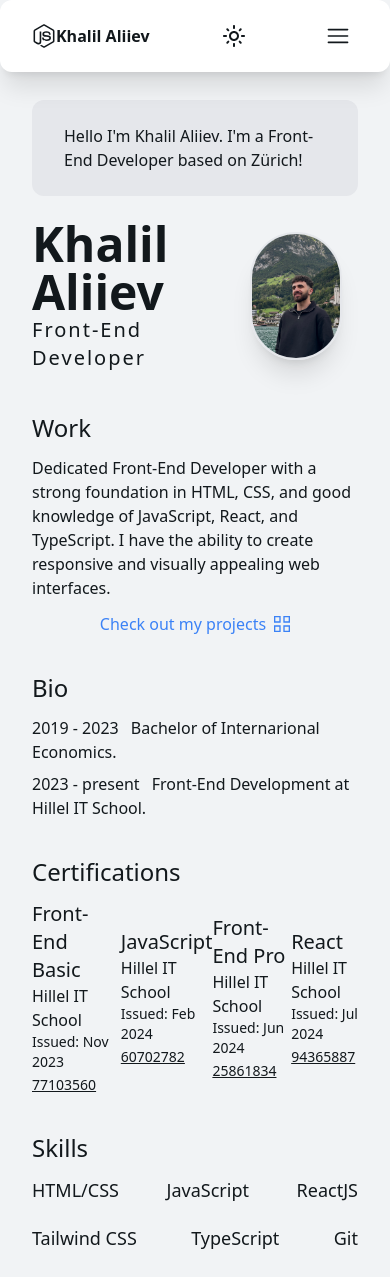
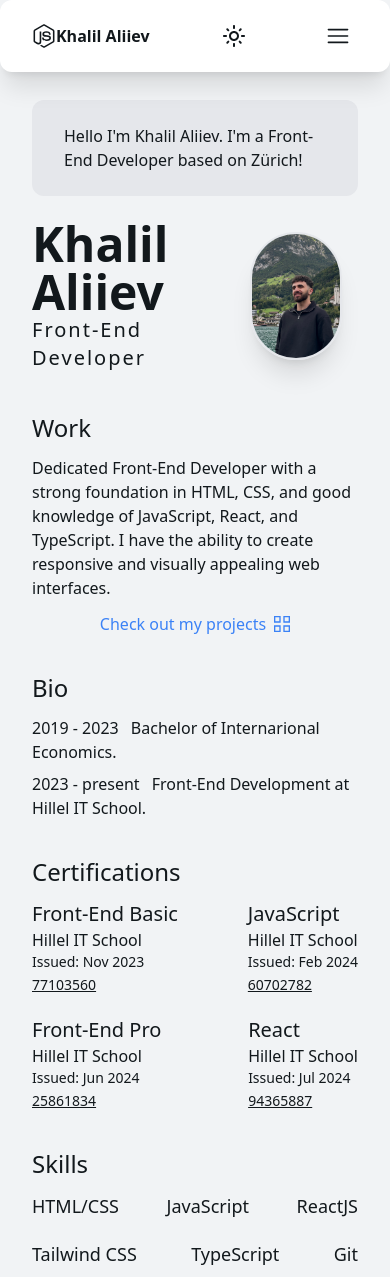
Before and after one commit to khalilaliev/react-ts-simple-portfolio, a React (Vite) app: page / in a window 390 px wide. Shown: the top 1277 px of the page. Built offline with nearby package versions, Linux system fonts and the light colour scheme.

Commit message:
md screen fix certificate box

```diff
--- a/src/pages/About.tsx
+++ b/src/pages/About.tsx
@@ -62,7 +62,7 @@ const About: FC = () => {
       <div className="mt-9">
         <Title text="Certifications" />
         {certificates.length !== 0 && (
-          <ul className="mt-3 flex justify-between items-center">
+          <ul className="mt-3 flex flex-wrap md:flex-nowrap justify-between items-center gap-5">
             {certificates.map((certificate) => (
               <li key={certificate.id} className="dark:text-dark-text">
                 <h2 className="text-xl font-normal">{certificate.title}</h2>
```
